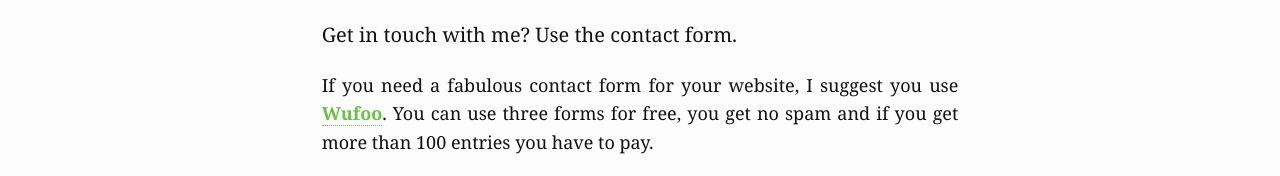
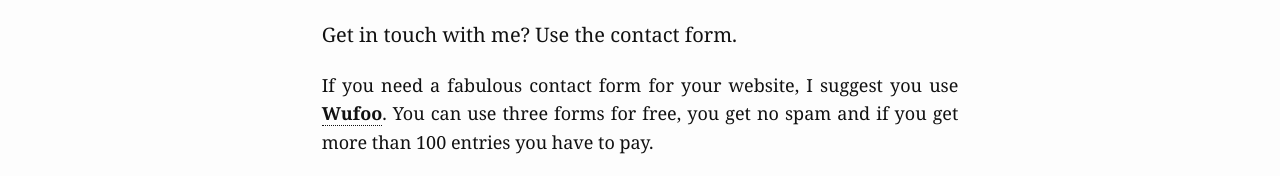
Before and after one commit to fabiocosta0305/fabiocosta0305.github.io-old, a Jekyll site: the page built from pages/contact.md, in a window 1280 px wide. Shown: the part 323-499 px from the top of the page. Built offline with Jekyll 4.4.1, drawn with Linux system fonts in a browser that asks for light colours.

Commit message:
Ajustando cor de links

```diff
--- a/_sass/_12_mystyles.scss
+++ b/_sass/_12_mystyles.scss
@@ -64,6 +64,15 @@ article
       border-bottom-style: solid;
       border-bottom-width: 3px;
     }
+
+    a
+    {
+        color: $text-color;
+    }
+    a:hover
+    {
+        color: $text-color;
+    }
 }
 
     blockquote p
```
